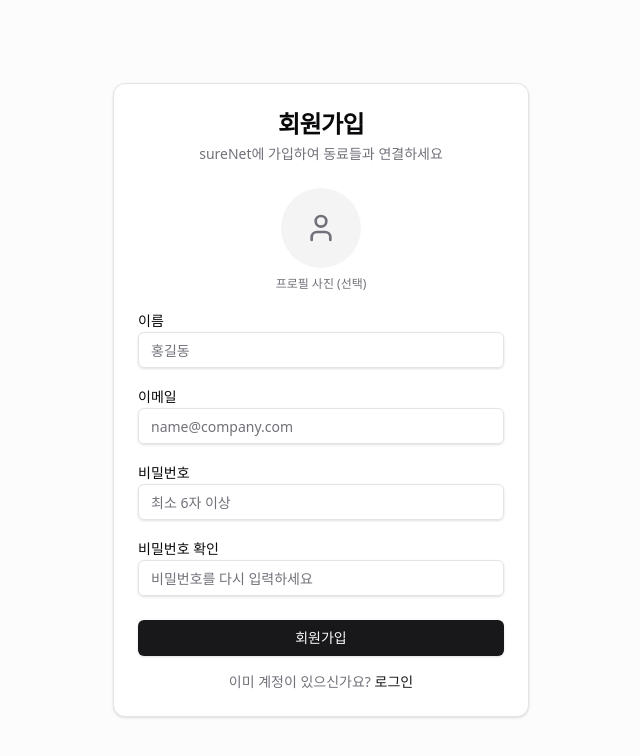
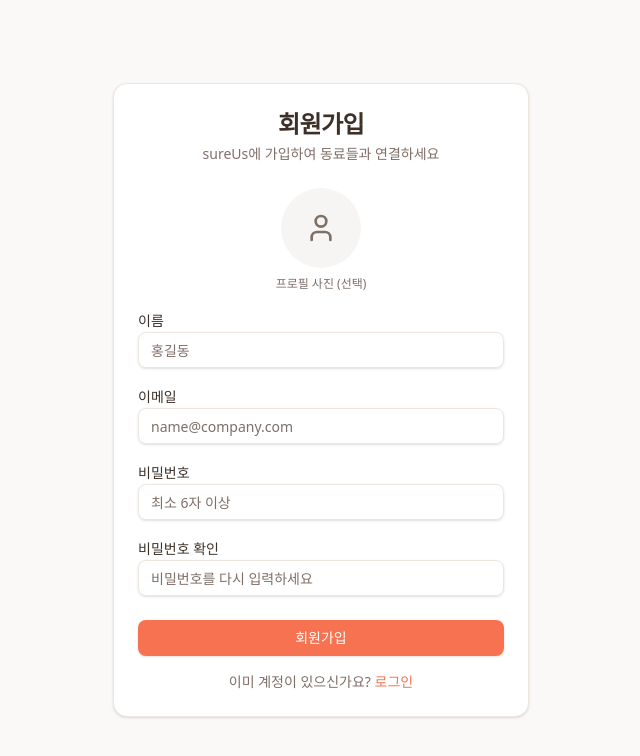
Before and after one commit to cmhblue1225/sureUs, a Next.js app: page /signup in a window 1280 px wide. Shown: the top 756 px of the page, without its empty margins (319-959 px from the left). Built offline with nearby package versions, Linux system fonts and the light colour scheme.

Commit message:
new logo

```diff
--- a/src/app/(auth)/login/page.tsx
+++ b/src/app/(auth)/login/page.tsx
@@ -49,7 +49,7 @@ export default function LoginPage() {
   return (
     <Card>
       <CardHeader className="space-y-1">
-        <CardTitle className="text-2xl font-bold text-center">sureNet</CardTitle>
+        <CardTitle className="text-2xl font-bold text-center">sureUs</CardTitle>
         <CardDescription className="text-center">
           사내 네트워킹 서비스에 로그인하세요
         </CardDescription>
--- a/src/app/(auth)/signup/page.tsx
+++ b/src/app/(auth)/signup/page.tsx
@@ -144,7 +144,7 @@ export default function SignupPage() {
       <CardHeader className="space-y-1">
         <CardTitle className="text-2xl font-bold text-center">회원가입</CardTitle>
         <CardDescription className="text-center">
-          sureNet에 가입하여 동료들과 연결하세요
+          sureUs에 가입하여 동료들과 연결하세요
         </CardDescription>
       </CardHeader>
       <form onSubmit={handleSignup}>
--- a/src/app/(main)/dashboard/page.tsx
+++ b/src/app/(main)/dashboard/page.tsx
@@ -24,7 +24,7 @@ export default async function DashboardPage() {
       <div>
         <h1 className="text-3xl font-bold">대시보드</h1>
         <p className="text-muted-foreground mt-1">
-          sureNet에 오신 것을 환영합니다
+          sureUs에 오신 것을 환영합니다
         </p>
       </div>
 
--- a/src/app/globals.css
+++ b/src/app/globals.css
@@ -1,49 +1,59 @@
 @import "tailwindcss";
 
+/* sureUs - Friendly Social Networking Theme */
 :root {
-  --background: 0 0% 100%;
-  --foreground: 240 10% 3.9%;
+  /* Warm, inviting light mode */
+  --background: 30 50% 98%;
+  --foreground: 20 20% 20%;
   --card: 0 0% 100%;
-  --card-foreground: 240 10% 3.9%;
+  --card-foreground: 20 20% 20%;
   --popover: 0 0% 100%;
-  --popover-foreground: 240 10% 3.9%;
-  --primary: 240 5.9% 10%;
-  --primary-foreground: 0 0% 98%;
-  --secondary: 240 4.8% 95.9%;
-  --secondary-foreground: 240 5.9% 10%;
-  --muted: 240 4.8% 95.9%;
-  --muted-foreground: 240 3.8% 46.1%;
-  --accent: 240 4.8% 95.9%;
-  --accent-foreground: 240 5.9% 10%;
-  --destructive: 0 84.2% 60.2%;
-  --destructive-foreground: 0 0% 98%;
-  --border: 240 5.9% 90%;
-  --input: 240 5.9% 90%;
-  --ring: 240 5.9% 10%;
-  --radius: 0.5rem;
+  --popover-foreground: 20 20% 20%;
+  /* Vibrant Coral - Friendly & Energetic */
+  --primary: 12 90% 64%;
+  --primary-foreground: 0 0% 100%;
+  /* Soft Peach */
+  --secondary: 20 60% 95%;
+  --secondary-foreground: 20 30% 30%;
+  /* Light Warm Gray */
+  --muted: 30 20% 96%;
+  --muted-foreground: 20 10% 45%;
+  /* Teal Accent - Trust & Connection */
+  --accent: 174 60% 90%;
+  --accent-foreground: 174 60% 30%;
+  --destructive: 0 84% 60%;
+  --destructive-foreground: 0 0% 100%;
+  --border: 30 30% 90%;
+  --input: 30 30% 92%;
+  --ring: 12 90% 64%;
+  --radius: 0.625rem;
 }
 
+/* Dark Mode - Cozy & Warm */
 @media (prefers-color-scheme: dark) {
   :root {
-    --background: 240 10% 3.9%;
-    --foreground: 0 0% 98%;
-    --card: 240 10% 3.9%;
-    --card-foreground: 0 0% 98%;
-    --popover: 240 10% 3.9%;
-    --popover-foreground: 0 0% 98%;
-    --primary: 0 0% 98%;
-    --primary-foreground: 240 5.9% 10%;
-    --secondary: 240 3.7% 15.9%;
-    --secondary-foreground: 0 0% 98%;
-    --muted: 240 3.7% 15.9%;
-    --muted-foreground: 240 5% 64.9%;
-    --accent: 240 3.7% 15.9%;
-    --accent-foreground: 0 0% 98%;
-    --destructive: 0 62.8% 30.6%;
-    --destructive-foreground: 0 0% 98%;
-    --border: 240 3.7% 15.9%;
-    --input: 240 3.7% 15.9%;
-    --ring: 240 4.9% 83.9%;
+    --background: 20 15% 10%;
+    --foreground: 30 20% 95%;
+    --card: 20 15% 13%;
+    --card-foreground: 30 20% 95%;
+    --popover: 20 15% 13%;
+    --popover-foreground: 30 20% 95%;
+    /* Coral stays vibrant in dark mode */
+    --primary: 12 85% 62%;
+    --primary-foreground: 0 0% 100%;
+    /* Muted warm tones */
+    --secondary: 20 20% 18%;
+    --secondary-foreground: 30 20% 90%;
+    --muted: 20 15% 16%;
+    --muted-foreground: 30 15% 60%;
+    /* Teal accent for dark */
+    --accent: 174 40% 20%;
+    --accent-foreground: 174 50% 80%;
+    --destructive: 0 70% 45%;
+    --destructive-foreground: 0 0% 100%;
+    --border: 20 15% 20%;
+    --input: 20 15% 18%;
+    --ring: 12 85% 62%;
   }
 }
 
--- a/src/app/layout.tsx
+++ b/src/app/layout.tsx
@@ -13,7 +13,7 @@ const geistMono = Geist_Mono({
 });
 
 export const metadata: Metadata = {
-  title: "sureNet - 사내 네트워킹 서비스",
+  title: "sureUs - 사내 네트워킹 서비스",
   description: "사내 인원 네트워킹 & 유사도 기반 매칭 서비스",
 };
 
--- a/src/components/layout/Sidebar.tsx
+++ b/src/components/layout/Sidebar.tsx
@@ -55,7 +55,7 @@ export function Sidebar() {
           <div className="w-8 h-8 rounded-lg bg-primary flex items-center justify-center flex-shrink-0">
             <Network className="w-5 h-5 text-primary-foreground" />
           </div>
-          {!isCollapsed && <span className="font-bold text-xl">sureNet</span>}
+          {!isCollapsed && <span className="font-bold text-xl">sureUs</span>}
         </Link>
       </div>
 
```
